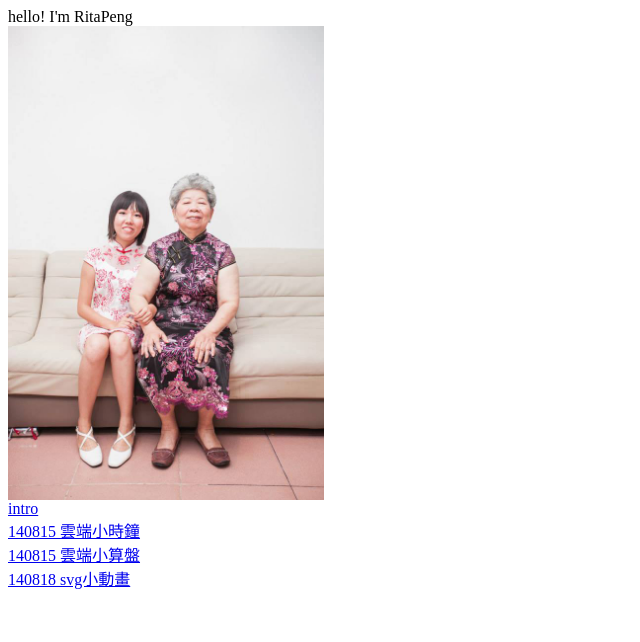
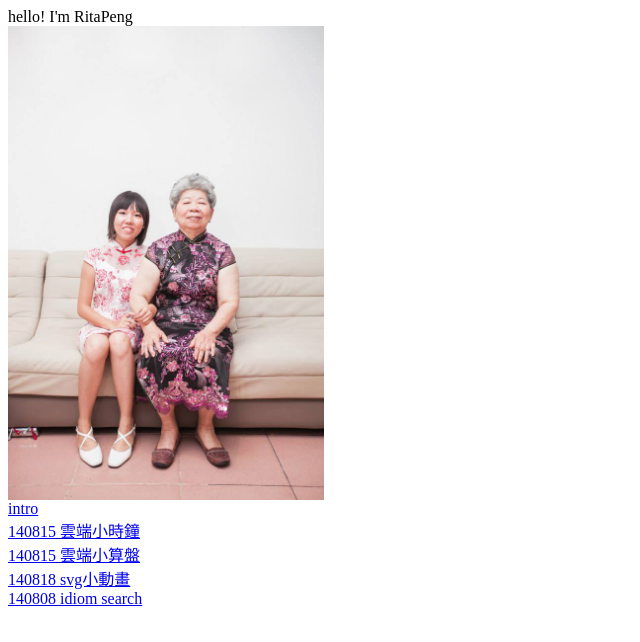
Before and after one commit to ritapeng/ritapeng.github.io, a plain HTML site: page index.html in a window 1280 px wide. Shown: the whole page, without its empty margins (0-640 px from the left). Drawn offline with Linux system fonts and the light colour scheme.

Commit message:
add idiom

```diff
--- a/index.html
+++ b/index.html
@@ -8,4 +8,5 @@ hello! I'm RitaPeng</br>
 <a href="clock.html">140815 雲端小時鐘</a><br/>
 <a href="calc.html">140815 雲端小算盤</a><br/>
 <a href="svg20140818.html">140818 svg小動畫</a><br/>
+<a href="idiom search.html">140808 idiom search</a><br/>
 </html>
```
